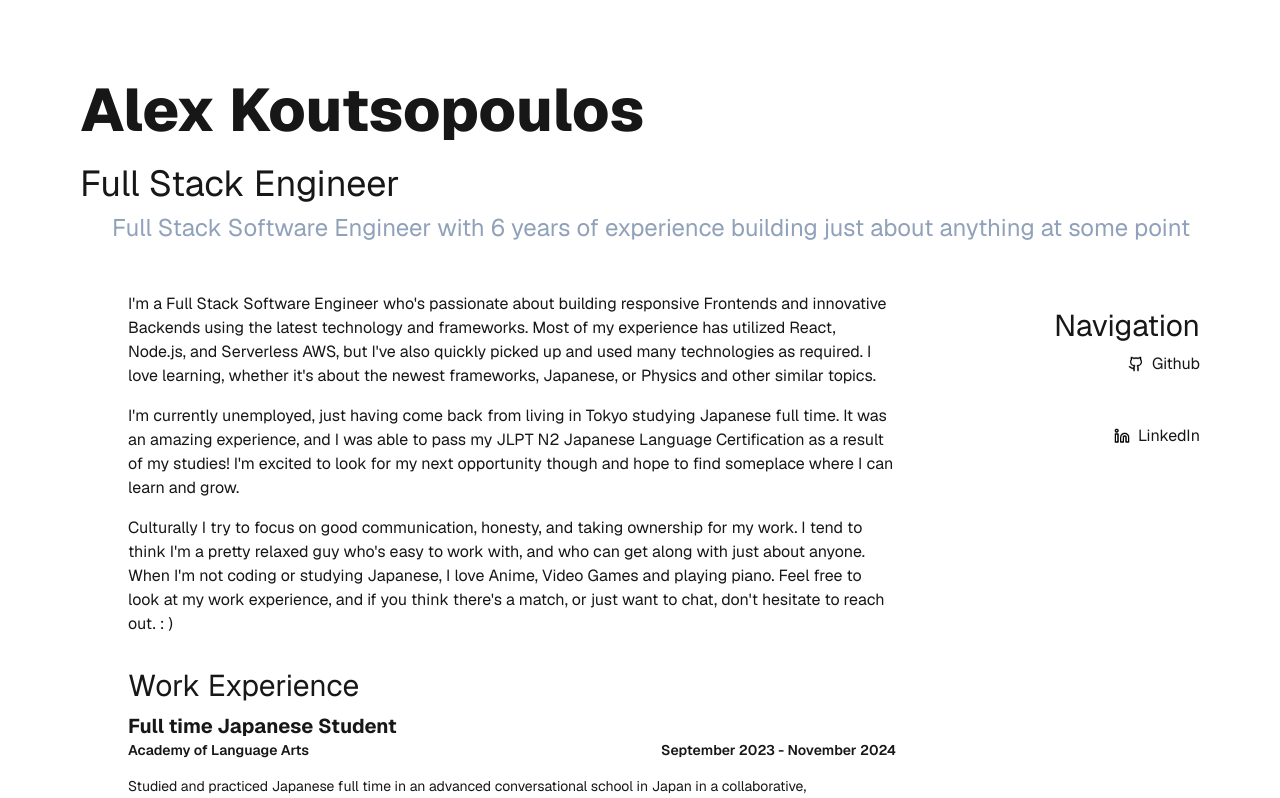
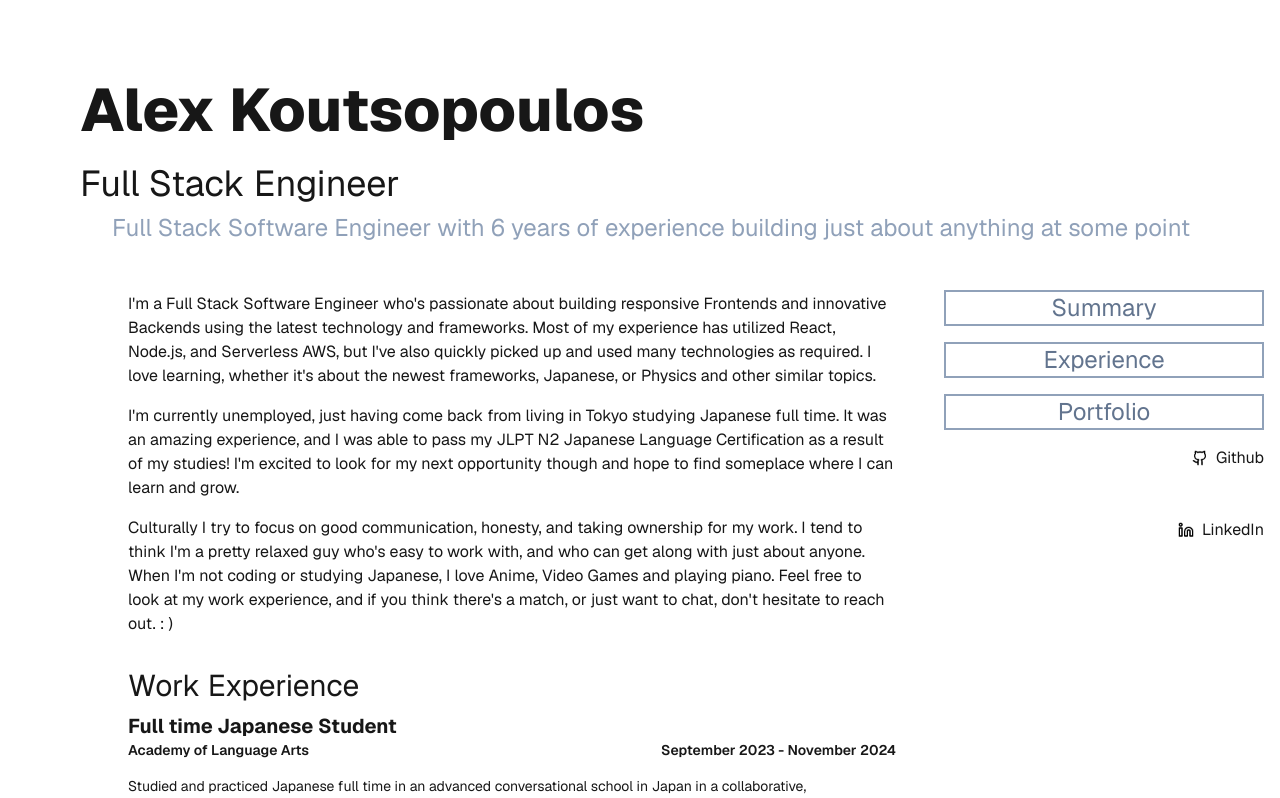
Before and after one commit to koutsopoulosw/nextjs-typescript-personal-site, a Next.js app: page / in a window 1280 px wide. Shown: the top 798 px of the page. Built offline with nearby package versions, Linux system fonts and the light colour scheme.

Commit message:
More work on NavBar - trying out button layouts and adding css hover

```diff
--- a/src/app/page.tsx
+++ b/src/app/page.tsx
@@ -29,9 +29,10 @@ export default function Home() {
           </p>
           <Resume />
         </main>
-        <nav className="sticky top-0 right-0 h-screen flex-col justify-center">
+      </section>
+      <nav className="fixed top-0 right-0 h-screen flex flex-col justify-center">
           <NavBar />
-          <footer className="flex flex-col flex-1 gap-12 flex-wrap items-end justify-center justify-self-end max-w-xs">
+          <footer className="flex flex-col gap-12 flex-wrap items-end justify-center justify-self-end max-w-xs mr-4">
             <a
               className="flex items-center gap-2 hover:underline hover:underline-offset-4"
               href="https://nextjs.org/learn?utm_source=create-next-app&utm_medium=appdir-template-tw&utm_campaign=create-next-app"
@@ -64,7 +65,6 @@ export default function Home() {
             </a>
           </footer>
         </nav>
-      </section>
     </div>
   );
 }
--- a/src/app/ui/navBar.tsx
+++ b/src/app/ui/navBar.tsx
@@ -1,11 +1,27 @@
+const navBarItemData = [{
+  label: "Summary",
+  href: "#summary"
+}, {
+  label: "Experience",
+  href: "#experience"
+}, {
+  label: "Portfolio",
+  href: "#portfolio"
+}];
+
 export default function NavBar() {
 
+  const navBarItems = navBarItemData.map(item =>
+  <li key={item.label}>
+    <a href={item.href} className="flex flex-row justify-center w-xs border-2 text-slate-500 border-slate-400 md:text-2xl lg:text-l mt-4 mb-4 transition duration-200 hover:border-slate-700 hover:text-slate-900 hover:bg-slate-100">{item.label}</a>
+  </li>
+  );
 
   return (
-    <div className="mt-4">
-      <h2 className="text-x1 md:text-2xl lg:text-3xl pb-2">Navigation</h2>
-      <ol className="list-none text-sm text-left">
-      </ol>
+    <div className="flex flex-col mt-4 mr-4 items-end">
+      <ul className="list-none text-sm text-left">
+        {navBarItems}
+      </ul>
     </div>
   )
 }
```
